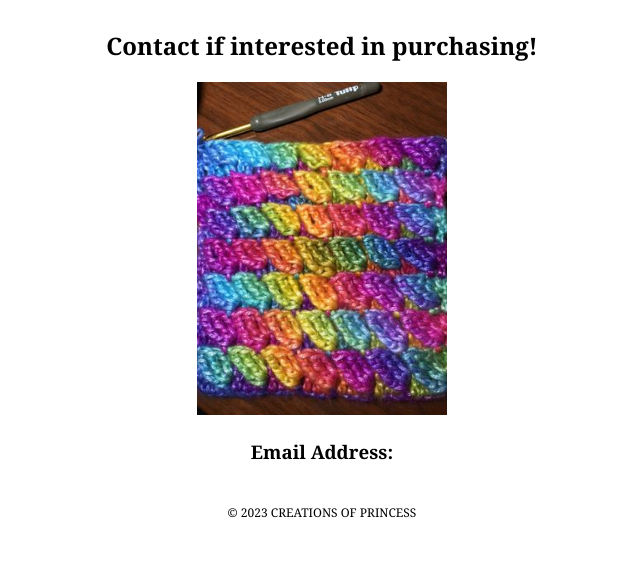
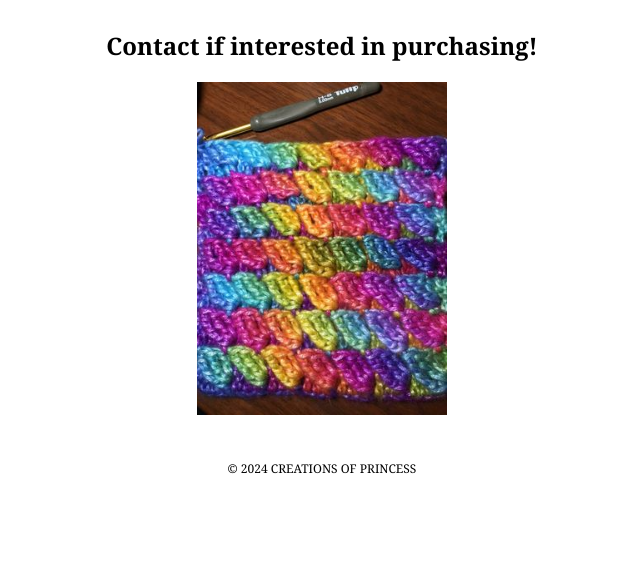
Before and after one commit to wbalbuena/creationsofprincess, a Flask app: page /contact in a window 1280 px wide. Shown: the part 233-800 px from the top of the page, without its empty margins (318-958 px from the left). Run offline with Flask 3, Linux system fonts and the light colour scheme; parts of the project's set-up code (start-up, migrations or seed data) failed here and were passed over.

Commit message:
Updated year on footer for all pages

```diff
--- a/src/templates/contact.html
+++ b/src/templates/contact.html
@@ -27,12 +27,11 @@
             <img class="img" src="../css/images/contact/A05B5BBA-5CB9-475B-9511-B11FF806AC69_1_105_c.jpg">
         </div>
         <div class="contact-box2">
-            <h3>Email Address:</h3>
         </div>
     </main>
 
     <footer>
-        &copy; 2023 CREATIONS OF PRINCESS
+        &copy; 2024 CREATIONS OF PRINCESS
     </footer>
 </body>
 </html>
--- a/src/templates/index.html
+++ b/src/templates/index.html
@@ -39,7 +39,7 @@
     </main>
 
     <footer>
-        &copy; 2023 CREATIONS OF PRINCESS
+        &copy; 2024 CREATIONS OF PRINCESS
     </footer>
 </body>
 </html>
--- a/src/templates/products.html
+++ b/src/templates/products.html
@@ -81,7 +81,7 @@
     </main>
 
     <footer>
-        &copy; 2023 CREATIONS OF PRINCESS
+        &copy; 2024 CREATIONS OF PRINCESS
     </footer>
 </body>
 </html>
```
